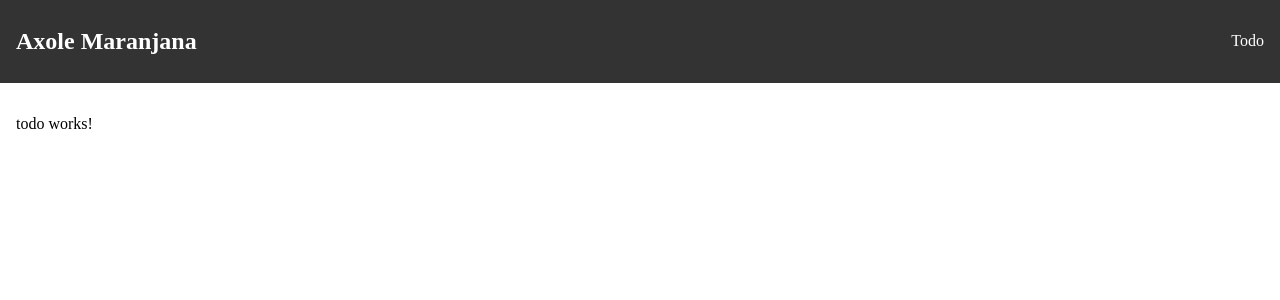
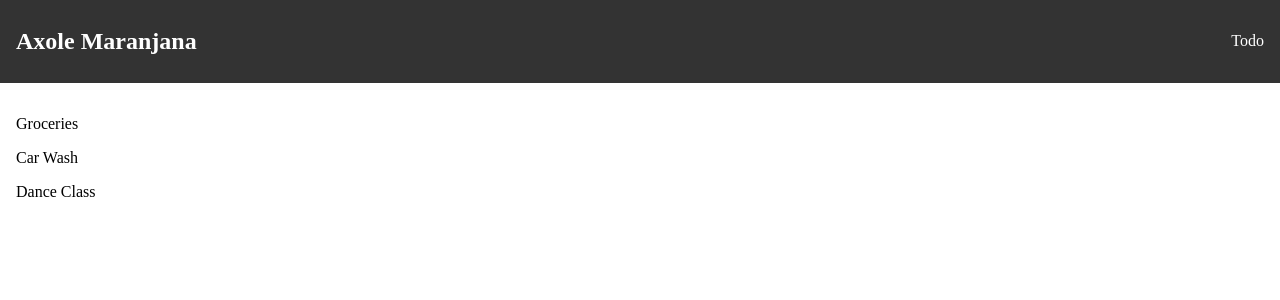
Before and after one commit to Axolem/first-ng-app, an Angular app: page /todo in a window 1280 px wide. Shown: the top 300 px of the page. Built offline with nearby package versions, Linux system fonts and the light colour scheme.

Commit message:
render an array of todos

```diff
--- a/src/app/todo/todo.component.html
+++ b/src/app/todo/todo.component.html
@@ -1 +1,5 @@
-<p>todo works!</p>
+@for ( todo of todoItems(); track todo.id) {
+    <div>
+        <p>{{todo.title}}</p>
+    </div>
+}
```
